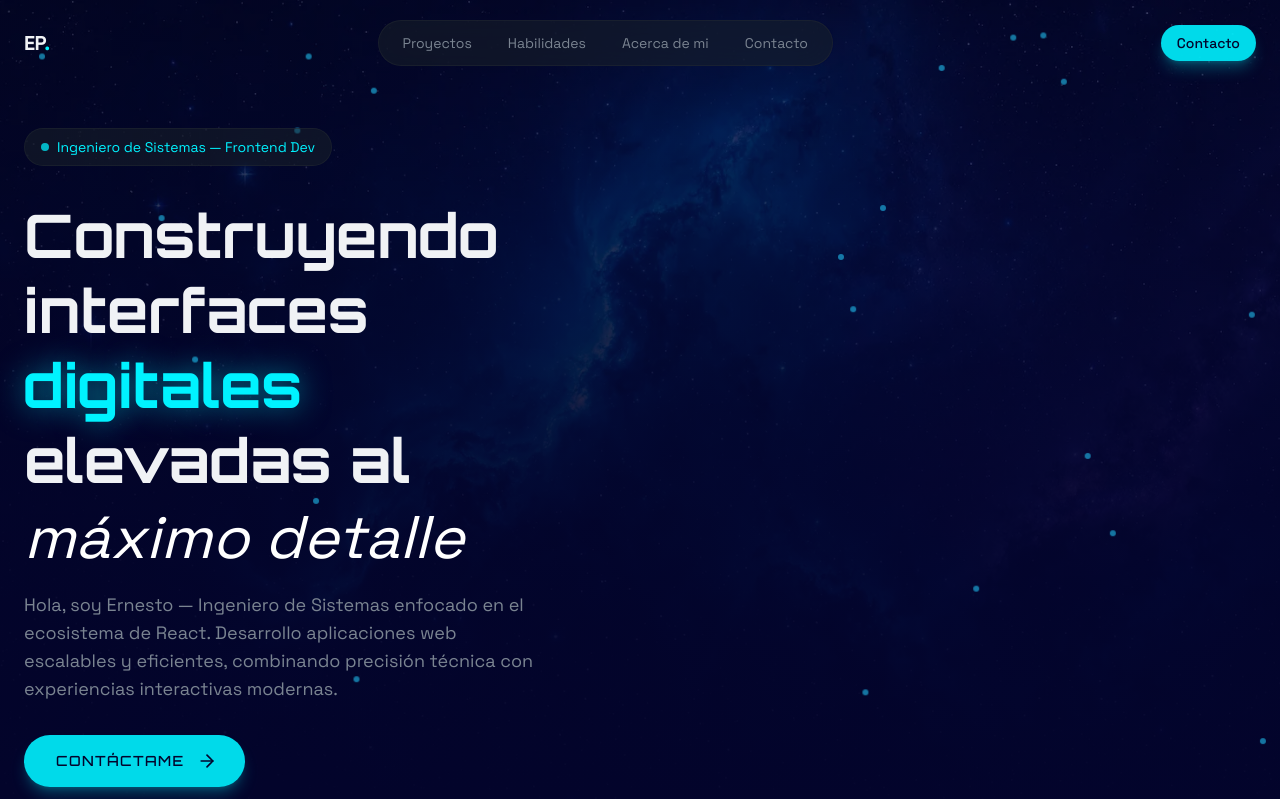
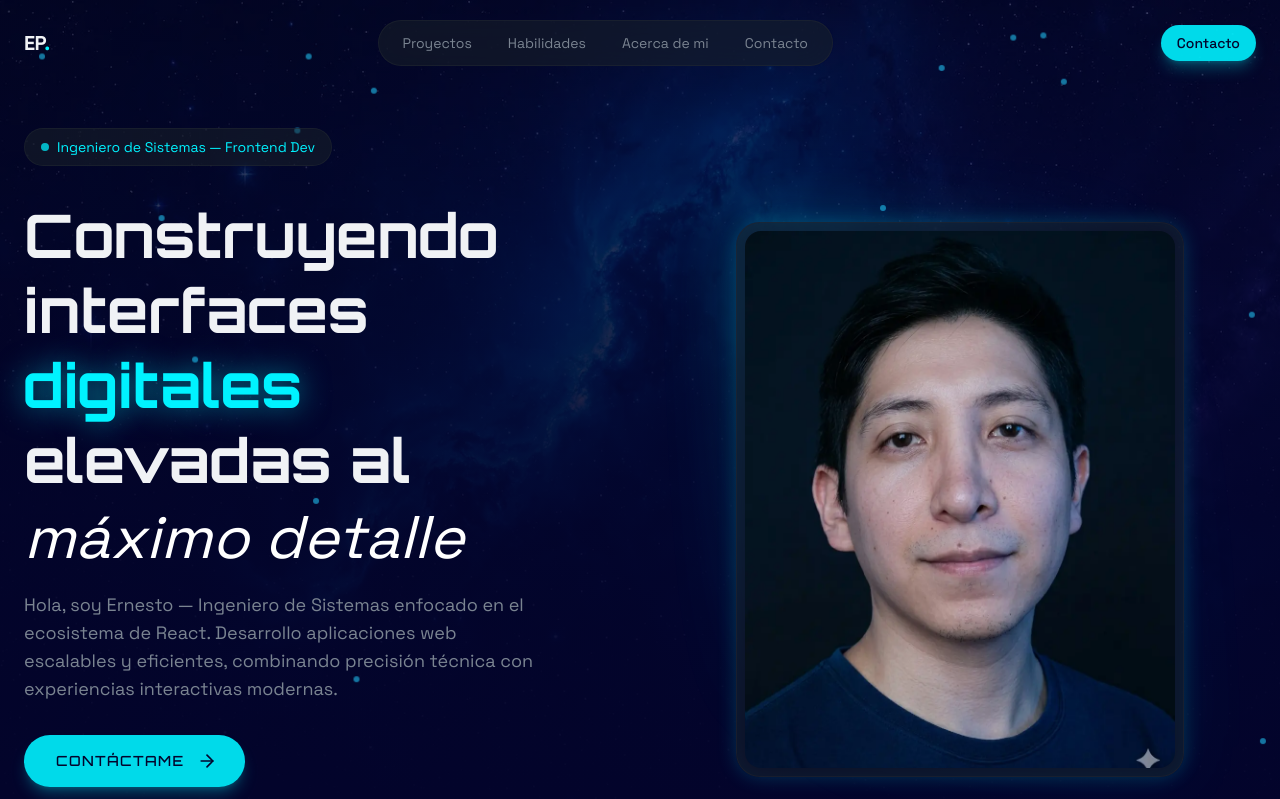
Before and after one commit to ErnestoPuente20/portfolioernesto, a React (Vite) app: page / in a window 1280 px wide. Shown: the top 799 px of the page. Built offline with nearby package versions, Linux system fonts and the light colour scheme.

Commit message:
feat: añadi imagen de perfil en hero section

```diff
--- a/src/components/sections/Hero.tsx
+++ b/src/components/sections/Hero.tsx
@@ -146,6 +146,14 @@ export default function Hero() {
             </div>
           </div>
           {/* Right column - Profile image */}
+          <div className='relative'>
+            <div className='relative max-w-md mx-auto'>
+              <div className='absolute inset-0 rounded-3xl bg-linear-to-br from-primary/30 via-transparent to-primary/10 blur-2xl animate-pulse'/>
+              <div className='relative glass rounded-3xl p-2 glow-border'>
+                <img src="/image-profile.webp" alt="Ernesto Puente" className='w-full aspect-4/5 object-cover rounded-2xl '/>
+              </div>
+            </div>
+          </div>
         </div>
       </div>
     </section>
--- a/src/index.css
+++ b/src/index.css
@@ -58,6 +58,10 @@
     text-shadow: 0 0 30px color-mix(in srgb, var(--color-primary) 50%, transparent);
   }
 
+  .glow-border{
+    box-shadow: 0 0 20px color-mix(in srgb, var(--color-primary) 20%, transparent), inset 0 0 20px color-mix(in srgb, var(--color-primary) 5%, transparent);
+  }
+
   .animate-shine {
     animation: shine 0.8s ease-in-out;
   }
```
Also changed, not shown: public/image-profile.webp (added).
